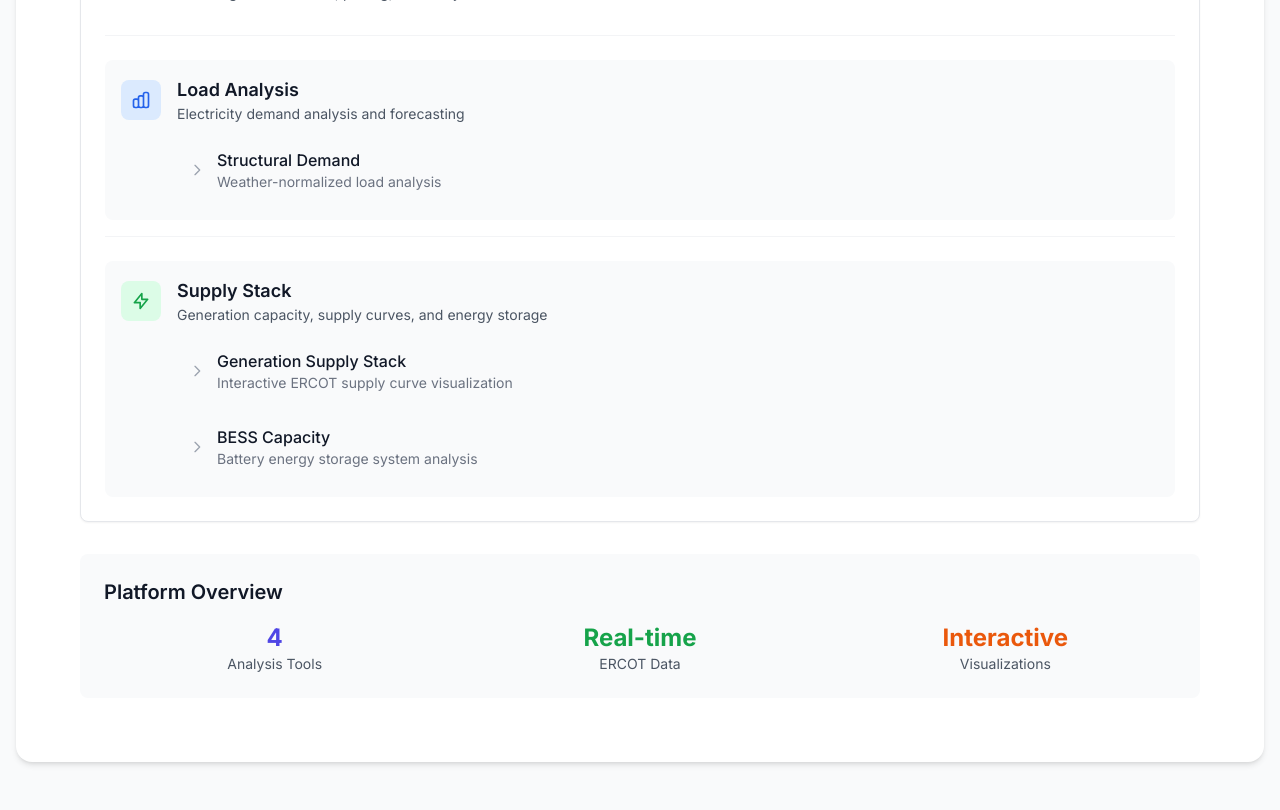
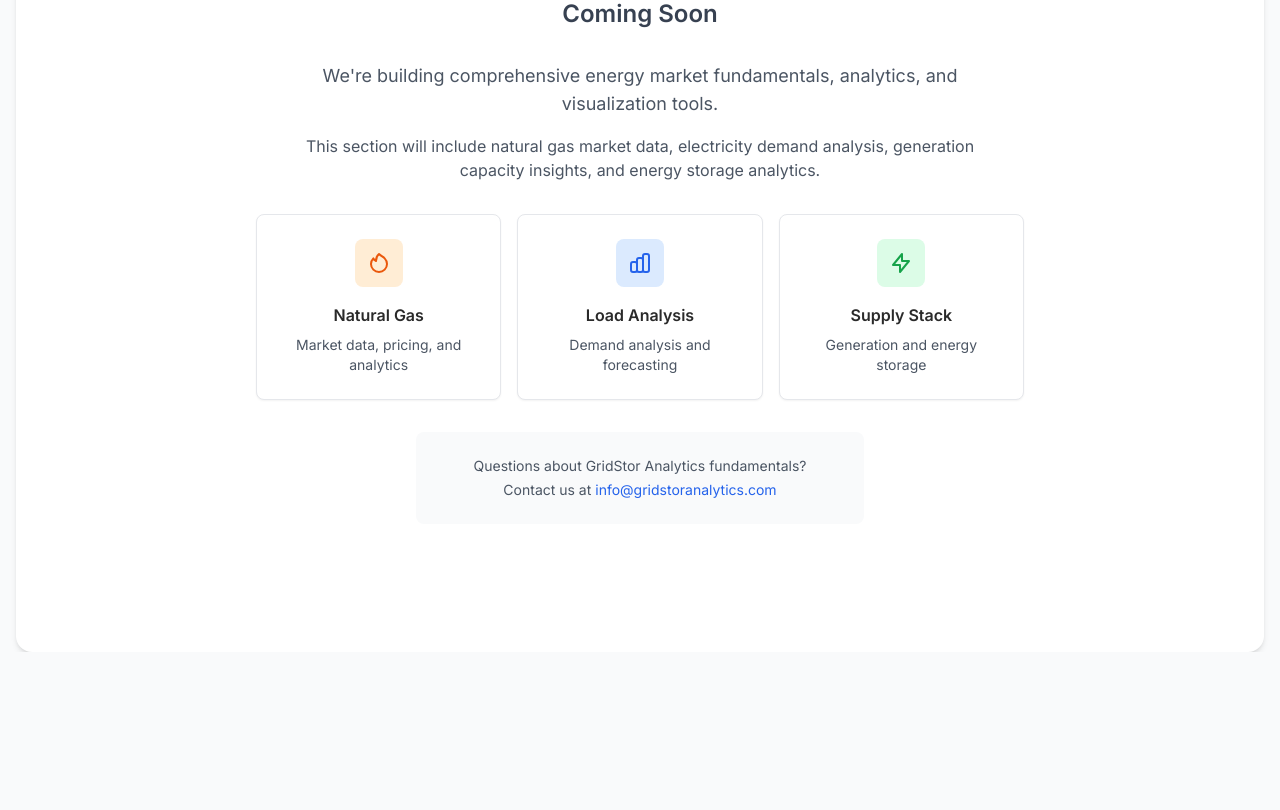
Before and after one commit to nicholas-seah/gst-fundamentals, an Astro site: page /fundamentals in a window 1280 px wide. Shown: the part 370-1180 px from the top of the page. After the commit the page ends 1022 px from the top, so only its background shows below. Built offline with nearby package versions, Linux system fonts and the light colour scheme; Astro itself is replaced by a stand-in of ours.

Commit message:
Clean up page layouts and implement coming soon page
- Replace fundamentals index with professional coming soon page
- Remove page titles and descriptions from all data pages
- Eliminate whitespace above content sections for cleaner layout
- Update Layout.astro to remove default padding
- Standardize spacing across all fundamentals pages:
  - Structural Demand: removed title and description
  - Generation Supply Stack: removed title and description
  - BESS Capacity: removed title and description
- All pages now have consistent pt-0 px-8 pb-8 spacing
- Content flows directly from navbar without gray space gaps

```diff
--- a/src/layouts/Layout.astro
+++ b/src/layouts/Layout.astro
@@ -34,7 +34,7 @@ const { title } = Astro.props;
     <!-- Local Fundamentals Navigation -->
     <Navbar client:only="react" />
 
-    <main class="max-w-full mx-auto px-4 py-12 flex justify-center items-start min-h-[80vh]">
+    <main class="max-w-full mx-auto px-4 flex justify-center items-start min-h-[80vh]">
       <div class="w-full max-w-full bg-white rounded-2xl shadow-md p-8">
         <slot />
       </div>
--- a/src/pages/fundamentals/index.astro
+++ b/src/pages/fundamentals/index.astro
@@ -2,123 +2,77 @@
 import Layout from '../../layouts/Layout.astro';
 ---
 
-<Layout title="Fundamentals">
+<Layout title="Energy Market Fundamentals">
   <main class="flex-1 p-8">
-    <div class="max-w-7xl mx-auto space-y-8">
-      <!-- Page Header -->
-      <div class="space-y-4">
-        <h1 class="text-4xl font-bold text-gray-900">Fundamentals</h1>
-        <p class="text-xl text-gray-600">Energy market fundamentals, analytics, and visualization tools</p>
-      </div>
+    <div class="max-w-4xl mx-auto">
+      <!-- Coming Soon Section -->
+      <div class="text-center space-y-8 py-16">
+        <!-- Icon -->
+        <div class="flex justify-center">
+          <div class="w-24 h-24 bg-gradient-to-br from-blue-500 to-cyan-500 rounded-full flex items-center justify-center">
+            <svg class="w-12 h-12 text-white" fill="none" stroke="currentColor" viewBox="0 0 24 24">
+              <path stroke-linecap="round" stroke-linejoin="round" stroke-width="2" d="M13 10V3L4 14h7v7l9-11h-7z" />
+            </svg>
+          </div>
+        </div>
 
-      <!-- Navigation Menu -->
-      <div class="bg-white rounded-lg shadow-sm border border-gray-200 p-6">
-        <nav class="space-y-6">
+        <!-- Title -->
+        <div class="space-y-4">
+          <h1 class="text-4xl font-bold text-gs-dark">Fundamentals</h1>
+          <h2 class="text-2xl font-semibold text-gray-700">Coming Soon</h2>
+        </div>
 
-          <!-- Natural Gas - Direct Link -->
-          <div class="border-b border-gray-100 pb-4">
-            <a href="/fundamentals/natural-gas" class="group flex items-center justify-between p-4 rounded-lg hover:bg-gray-50 transition-colors">
-              <div class="flex items-center">
-                <div class="w-10 h-10 bg-orange-100 rounded-lg flex items-center justify-center mr-4">
-                  <svg class="w-5 h-5 text-orange-600" fill="none" stroke="currentColor" viewBox="0 0 24 24">
-                    <path stroke-linecap="round" stroke-linejoin="round" stroke-width="2" d="M17.657 18.657A8 8 0 016.343 7.343S7 9 9 10c0-2 .5-5 2.5-7 .5 3 .5 5 .5 6 .5 1 1.5 1 1.5 1s1-.5 1.5-1c0-1 0-3 .5-6 2 2 2.5 5 2.5 7 2-1 2.5-3 2.5-3a8 8 0 01-1.343 11.657z" />
-                  </svg>
-                </div>
-                <div>
-                  <h3 class="text-lg font-semibold text-gray-900 group-hover:text-indigo-600">Natural Gas</h3>
-                  <p class="text-sm text-gray-600">Natural gas market data, pricing, and analytics dashboard</p>
-                </div>
-              </div>
-              <svg class="w-5 h-5 text-gray-400" fill="none" stroke="currentColor" viewBox="0 0 24 24">
-                <path stroke-linecap="round" stroke-linejoin="round" stroke-width="2" d="M9 5l7 7-7 7" />
+        <!-- Description -->
+        <div class="max-w-2xl mx-auto space-y-4">
+          <p class="text-lg text-gray-600">
+            We're building comprehensive energy market fundamentals, analytics, and visualization tools.
+          </p>
+          <p class="text-gray-600">
+            This section will include natural gas market data, electricity demand analysis, generation capacity insights, and energy storage analytics.
+          </p>
+        </div>
+
+        <!-- Features Preview -->
+        <div class="grid gap-4 md:grid-cols-3 max-w-3xl mx-auto mt-12">
+          <div class="p-6 bg-white rounded-lg border border-gray-200 shadow-sm">
+            <div class="w-12 h-12 bg-orange-100 rounded-lg flex items-center justify-center mx-auto mb-4">
+              <svg class="w-6 h-6 text-orange-600" fill="none" stroke="currentColor" viewBox="0 0 24 24">
+                <path stroke-linecap="round" stroke-linejoin="round" stroke-width="2" d="M17.657 18.657A8 8 0 016.343 7.343S7 9 9 10c0-2 .5-5 2.986-7C14 5 16.09 5.777 17.656 7.343A7.975 7.975 0 0120 13a7.975 7.975 0 01-2.343 5.657z" />
               </svg>
-            </a>
+            </div>
+            <h3 class="font-semibold text-gs-dark mb-2">Natural Gas</h3>
+            <p class="text-sm text-gray-600">Market data, pricing, and analytics</p>
           </div>
 
-          <!-- Load Category - Dropdown Style -->
-          <div class="border-b border-gray-100 pb-4">
-            <div class="p-4 rounded-lg bg-gray-50">
-              <div class="flex items-center mb-3">
-                <div class="w-10 h-10 bg-blue-100 rounded-lg flex items-center justify-center mr-4">
-                  <svg class="w-5 h-5 text-blue-600" fill="none" stroke="currentColor" viewBox="0 0 24 24">
-                    <path stroke-linecap="round" stroke-linejoin="round" stroke-width="2" d="M9 19v-6a2 2 0 00-2-2H5a2 2 0 00-2 2v6a2 2 0 002 2h2a2 2 0 002-2zm0 0V9a2 2 0 012-2h2a2 2 0 012 2v10m-6 0a2 2 0 002 2h2a2 2 0 002-2m0 0V5a2 2 0 012-2h2a2 2 0 012 2v14a2 2 0 01-2 2h-2a2 2 0 01-2-2z" />
-                  </svg>
-                </div>
-                <div>
-                  <h3 class="text-lg font-semibold text-gray-900">Load Analysis</h3>
-                  <p class="text-sm text-gray-600">Electricity demand analysis and forecasting</p>
-                </div>
-              </div>
-              <div class="ml-14 space-y-2">
-                <a href="/fundamentals/load/weather-normalized-load" class="flex items-center p-3 rounded-md hover:bg-white hover:shadow-sm transition-all group">
-                  <svg class="w-4 h-4 text-gray-400 mr-3" fill="none" stroke="currentColor" viewBox="0 0 24 24">
-                    <path stroke-linecap="round" stroke-linejoin="round" stroke-width="2" d="M9 5l7 7-7 7" />
-                  </svg>
-                  <div>
-                    <div class="font-medium text-gray-900 group-hover:text-indigo-600">Structural Demand</div>
-                    <div class="text-sm text-gray-500">Weather-normalized load analysis</div>
-                  </div>
-                </a>
-              </div>
+          <div class="p-6 bg-white rounded-lg border border-gray-200 shadow-sm">
+            <div class="w-12 h-12 bg-blue-100 rounded-lg flex items-center justify-center mx-auto mb-4">
+              <svg class="w-6 h-6 text-blue-600" fill="none" stroke="currentColor" viewBox="0 0 24 24">
+                <path stroke-linecap="round" stroke-linejoin="round" stroke-width="2" d="M9 19v-6a2 2 0 00-2-2H5a2 2 0 00-2 2v6a2 2 0 002 2h2a2 2 0 002-2zm0 0V9a2 2 0 012-2h2a2 2 0 012 2v10m-6 0a2 2 0 002 2h2a2 2 0 002-2m0 0V5a2 2 0 012-2h2a2 2 0 012 2v14a2 2 0 01-2 2h-2a2 2 0 01-2-2z" />
+              </svg>
             </div>
+            <h3 class="font-semibold text-gs-dark mb-2">Load Analysis</h3>
+            <p class="text-sm text-gray-600">Demand analysis and forecasting</p>
           </div>
 
-          <!-- Supply Stack Category - Dropdown Style -->
-          <div>
-            <div class="p-4 rounded-lg bg-gray-50">
-              <div class="flex items-center mb-3">
-                <div class="w-10 h-10 bg-green-100 rounded-lg flex items-center justify-center mr-4">
-                  <svg class="w-5 h-5 text-green-600" fill="none" stroke="currentColor" viewBox="0 0 24 24">
-                    <path stroke-linecap="round" stroke-linejoin="round" stroke-width="2" d="M13 10V3L4 14h7v7l9-11h-7z" />
-                  </svg>
-                </div>
-                <div>
-                  <h3 class="text-lg font-semibold text-gray-900">Supply Stack</h3>
-                  <p class="text-sm text-gray-600">Generation capacity, supply curves, and energy storage</p>
-                </div>
-              </div>
-              <div class="ml-14 space-y-2">
-                <a href="/fundamentals/supply-stack/generation-supply-stack" class="flex items-center p-3 rounded-md hover:bg-white hover:shadow-sm transition-all group">
-                  <svg class="w-4 h-4 text-gray-400 mr-3" fill="none" stroke="currentColor" viewBox="0 0 24 24">
-                    <path stroke-linecap="round" stroke-linejoin="round" stroke-width="2" d="M9 5l7 7-7 7" />
-                  </svg>
-                  <div>
-                    <div class="font-medium text-gray-900 group-hover:text-indigo-600">Generation Supply Stack</div>
-                    <div class="text-sm text-gray-500">Interactive ERCOT supply curve visualization</div>
-                  </div>
-                </a>
-                <a href="/fundamentals/supply-stack/bess-capacity" class="flex items-center p-3 rounded-md hover:bg-white hover:shadow-sm transition-all group">
-                  <svg class="w-4 h-4 text-gray-400 mr-3" fill="none" stroke="currentColor" viewBox="0 0 24 24">
-                    <path stroke-linecap="round" stroke-linejoin="round" stroke-width="2" d="M9 5l7 7-7 7" />
-                  </svg>
-                  <div>
-                    <div class="font-medium text-gray-900 group-hover:text-indigo-600">BESS Capacity</div>
-                    <div class="text-sm text-gray-500">Battery energy storage system analysis</div>
-                  </div>
-                </a>
-              </div>
+          <div class="p-6 bg-white rounded-lg border border-gray-200 shadow-sm">
+            <div class="w-12 h-12 bg-green-100 rounded-lg flex items-center justify-center mx-auto mb-4">
+              <svg class="w-6 h-6 text-green-600" fill="none" stroke="currentColor" viewBox="0 0 24 24">
+                <path stroke-linecap="round" stroke-linejoin="round" stroke-width="2" d="M13 10V3L4 14h7v7l9-11h-7z" />
+              </svg>
             </div>
+            <h3 class="font-semibold text-gs-dark mb-2">Supply Stack</h3>
+            <p class="text-sm text-gray-600">Generation and energy storage</p>
           </div>
+        </div>
 
-        </nav>
-      </div>
-
-      <!-- Quick Stats -->
-      <div class="bg-gray-50 rounded-lg p-6">
-        <h2 class="text-xl font-semibold text-gray-900 mb-4">Platform Overview</h2>
-        <div class="grid grid-cols-1 md:grid-cols-3 gap-6">
-          <div class="text-center">
-            <div class="text-2xl font-bold text-indigo-600">4</div>
-            <div class="text-sm text-gray-600">Analysis Tools</div>
-          </div>
-          <div class="text-center">
-            <div class="text-2xl font-bold text-green-600">Real-time</div>
-            <div class="text-sm text-gray-600">ERCOT Data</div>
-          </div>
-          <div class="text-center">
-            <div class="text-2xl font-bold text-orange-600">Interactive</div>
-            <div class="text-sm text-gray-600">Visualizations</div>
-          </div>
+        <!-- Contact Info -->
+        <div class="mt-12 p-6 bg-gray-50 rounded-lg max-w-md mx-auto">
+          <p class="text-sm text-gray-600">
+            Questions about GridStor Analytics fundamentals?
+          </p>
+          <p class="text-sm text-gray-600 mt-1">
+            Contact us at <a href="mailto:info@gridstoranalytics.com" class="text-blue-600 hover:text-blue-700">info@gridstoranalytics.com</a>
+          </p>
         </div>
       </div>
     </div>
--- a/src/pages/fundamentals/load/weather-normalized-load.astro
+++ b/src/pages/fundamentals/load/weather-normalized-load.astro
@@ -5,14 +5,8 @@ import ERCOTZonalSection from '../../../components/common/ERCOTZonalSection';
 ---
 
 <Layout title="Structural Demand">
-  <main class="flex-1 p-8">
-    <div class="max-w-7xl mx-auto space-y-8">
-      <!-- Page Header -->
-      <div class="space-y-2">
-        <h1 class="text-3xl font-bold text-gs-dark">Structural Demand</h1>
-        <p class="text-lg text-gray-600">Underlying electricity consumption that would have occurred under normal temperature conditions, isolating true load growth from weather-driven fluctuations</p>
-      </div>
-
+  <main class="flex-1 p-0">
+    <div class="max-w-7xl mx-auto px-4 space-y-2">
       <!-- ERCOT Weather Normalized Demand Section -->
       <div class="bg-white rounded-lg shadow-sm border border-gray-200 p-6">
         <h2 class="text-2xl font-semibold text-gs-dark mb-4">ERCOT Weather Normalized Demand</h2>
--- a/src/pages/fundamentals/supply-stack/bess-capacity.astro
+++ b/src/pages/fundamentals/supply-stack/bess-capacity.astro
@@ -4,13 +4,8 @@ import BESSCapacityChart from '../../../components/common/BESSCapacityChart';
 ---
 
 <Layout title="BESS Capacity">
-  <main class="flex-1 p-8">
-    <div class="max-w-7xl mx-auto space-y-8">
-      <!-- Page Header -->
-      <div class="space-y-2">
-        <h1 class="text-3xl font-bold text-gs-dark">BESS Capacity</h1>
-        <p class="text-lg text-gray-600">Battery Energy Storage System capacity analysis, tracking deployment trends and grid-scale storage infrastructure development.</p>
-      </div>
+  <main class="flex-1 pt-0 px-8 pb-8">
+    <div class="max-w-7xl mx-auto space-y-4">
 
       <!-- BESS Capacity Section -->
       <div class="bg-white rounded-lg shadow-sm border border-gray-200 p-6">
--- a/src/pages/fundamentals/supply-stack/generation-supply-stack.astro
+++ b/src/pages/fundamentals/supply-stack/generation-supply-stack.astro
@@ -4,13 +4,9 @@ import InteractiveSupplyCurveDashboard from '../../../components/common/Interact
 ---
 
 <Layout title="Generation Supply Stack">
-  <main class="flex-1 p-8">
-    <div class="max-w-7xl mx-auto space-y-8">
-      <!-- Page Header -->
-      <div>
-        <h1 class="text-3xl font-bold text-gray-900 mb-6">Generation Supply Stack</h1>
-        <p class="text-gray-600">Interactive ERCOT supply curve visualization powered by Python Plotly</p>
-      </div>
+  <main class="flex-1 pt-0 px-8 pb-8">
+    <div class="max-w-7xl mx-auto space-y-4">
+
 
       <!-- Supply Curve Dashboard -->
       <InteractiveSupplyCurveDashboard client:load />
```
